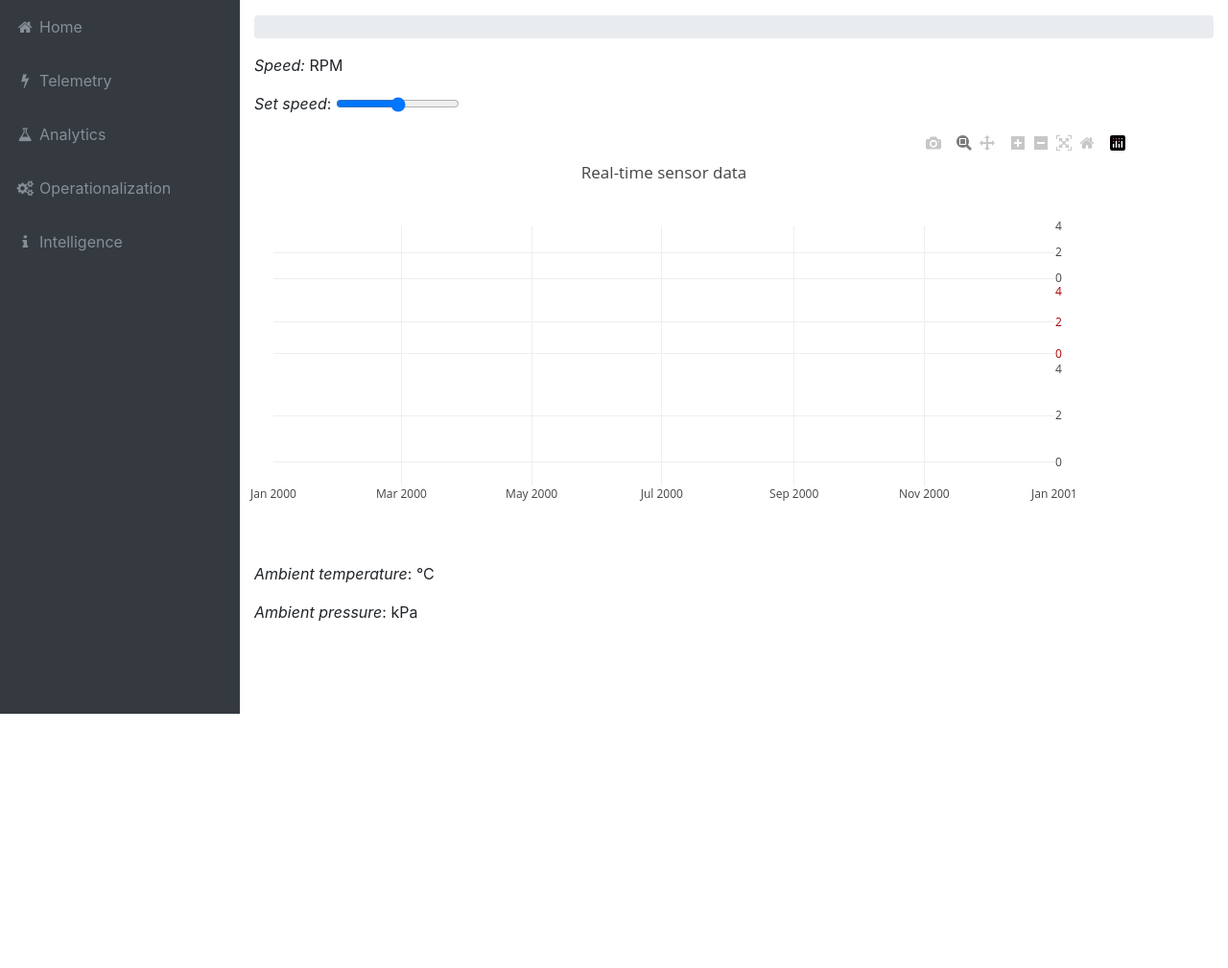
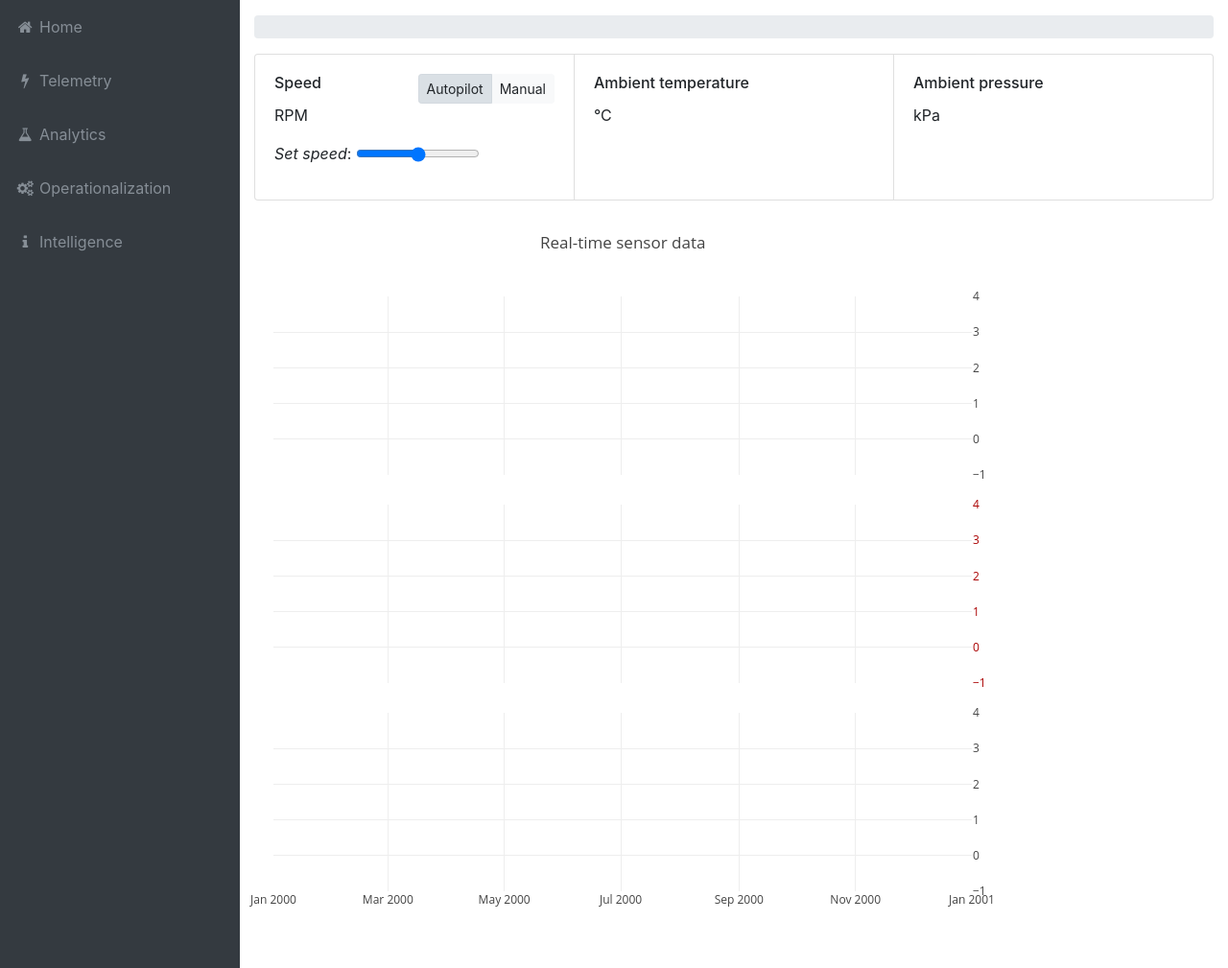
Before and after one commit to Azure/AI-PredictiveMaintenance, a Python web app: template src/WebApp/flask/templates/twin.html in a window 1280 px wide. Shown: the part 56-1065 px from the top of the page at 96% size. Before the commit the page ends 800 px from the top, so only its background shows below. Run offline with Jinja, Linux system fonts and the light colour scheme; the template is opened without the code that fills it, so the values that code supplies are empty; some libraries are stand-ins or nearby versions.

Commit message:
improving digital twin UX layout

```diff
--- a/core/Manifest.xml
+++ b/core/Manifest.xml
@@ -10,6 +10,7 @@
     </Owners>
     <ProvisioningSteps>
         <ArmDeployment source="arm/resourceNames.json" title="Generating unique resource names" />
+        <ArmDeployment source="arm/operationalization.json" title="Creating Machine Learning Compute resources" autoResolveParameters="true" />
         <ArmDeployment source="arm/azureBatch.json" title="Creating Azure Batch account" />
         <ActiveDirectoryApplication displayName="PdM" replyUrls="https://{Outputs.webSiteName}.azurewebsites.net/.auth/login/aad/callback" title="Creating Azure Active Directory application">
             <ResourceAccess>
@@ -54,7 +55,6 @@
                 <Parameter name="serviceBusQueueName" defaultValue="{Outputs.serviceBusQueueName}" hidden="true" />
             </Parameters>
         </ArmDeployment>
-        <ArmDeployment source="arm/operationalization.json" title="Creating Machine Learning Compute resources" autoResolveParameters="true" />
         <Manual title="Done">
           <Instructions src="markdown/Instructions.md" format="markdown" />
         </Manual>
--- a/src/WebApp/flask/templates/twin.html
+++ b/src/WebApp/flask/templates/twin.html
@@ -1,47 +1,73 @@
 {% extends "layout.html" %}
 {% block body %}
   <div class="row">
-    <div class="col-sm-3">
+    <div class="col-sm-12">
+      <div class="card-group">
+        <div class="card">
+          <div class="card-body">
+            <div class="btn-group btn-group-toggle pull-right" data-toggle="buttons">
+              <label class="btn btn-light btn-sm active">
+                <input type="radio" name="options" id="autopilot-mode" autocomplete="off" checked> Autopilot
+              </label>
+              <label class="btn btn-light btn-sm">
+                <input type="radio" name="options" id="manual-mode" autocomplete="off"> Manual
+              </label>
+            </div>
+            <h6 class="card-title">Speed</h6>
+            <div>
               <p>
-        <i>Speed: </i> <span id="desired-speed"></span> RPM
+                <span id="desired-speed"></span> RPM
               </p>
+            </div>
             <form class="form-inline">
               <div class="form-group">
                 <label for="desired-speed-range"><i>Set speed</i>: </label>
                   <input id="desired-speed-range" type="range" min="60" max="1500">
               </div>
-        </div>
             </form>
           </div>
-  <div class="row">
-    <div class="col-lg-11 col-md-11 col-sm-12">
-      <div id="sensor-stream"></div>
+        </div>
+        <div class="card">
+          <div class="card-body">
+            <h6 class="card-title">Ambient temperature</h6>
+            <div>
+              <p>
+                <span id="ambient-temperature"></span> °C
+              </p>
+            </div>
+          </div>
+        </div>
+        <div class="card">
+          <div class="card-body">
+            <h6 class="card-title">Ambient pressure</h6>
+            <div>
+              <p>
+                <span id="ambient-pressure"></span> kPa
+              </p>
+            </div>
+          </div>
+        </div>
+      </div>
     </div>
   </div>
   <div class="row">
-  <div class="col-lg-7">
-    <div id="ambient-sensor-readings">
-      <p>
-        <i>Ambient temperature</i>: <span id="ambient-temperature"></span> °C
-      </p>
-      <p>
-        <i>Ambient pressure</i>: <span id="ambient-pressure"></span> kPa
-      </p>
-    </div>
+    <div class="col-lg-10 col-md-10 col-sm-12">
+      <div id="sensor-stream"></div>
     </div>
   </div>
 {% endblock %}
 {% block script %}
 <script>
-
   var layout = {
     title: 'Real-time sensor data',
+    autosize: true,
+    height: 800,
     xaxis: {
       type: 'date',
       fixedrange: true
     },
     yaxis: {
-      domain: [0, 0.45],
+      domain: [0, 0.30],
       side: 'right',
       zeroline: false
     },
@@ -49,7 +75,7 @@
       traceorder: 'reversed'
     },
     yaxis2: {
-      domain: [0.45, 0.75],
+      domain: [0.35, 0.65],
       side: 'right',
       zeroline: false,
       tickfont: {
@@ -58,14 +84,26 @@
 
     },
     yaxis3: {
-      domain: [0.75, 1],
+      domain: [0.70, 1],
       side: 'right',
       zeroline: false
     },
     legend: {
       "orientation": "h",
       y: 100
-    }
+    },
+    xaxis2: {
+      anchor: 'y2',
+      type: 'date',
+      fixedrange: true,
+      showticklabels: false
+    },
+    xaxis3: {
+      anchor: 'y3',
+      type: 'date',
+      fixedrange: true,
+      showticklabels: false
+    },
   };
 
   var trace1 = {
@@ -79,6 +117,7 @@
     name: 'Temperature (°C)',
     x: [],
     y: [],
+    xaxis: 'x2',
     yaxis: 'y2',
     mode: 'lines'
   };
@@ -87,13 +126,14 @@
     name: 'Pressure (kPa)',
     x: [],
     y: [],
+    xaxis: 'x3',
     yaxis: 'y3',
     mode: 'lines'
   };
 
   var data = [trace1, trace2, trace3];
 
-  Plotly.newPlot('sensor-stream', data, layout);
+  Plotly.newPlot('sensor-stream', data, layout, {displayModeBar: false});
 
   function pollLatestData() {
     $.get('/twin/{{device_id}}').done(function(twin) {
@@ -119,7 +159,7 @@
 
       var rangeMin = new Date(time.getTime() - 30000);
 
-      layout.xaxis.range = [rangeMin, time];
+      layout.xaxis.range = layout.xaxis2.range = layout.xaxis3.range = [rangeMin, time];
       Plotly.relayout('sensor-stream', layout);
 
       Plotly.extendTraces('sensor-stream', update, [0, 1, 2]);
```
Lines whose indentation alone changed are shown as unchanged.
